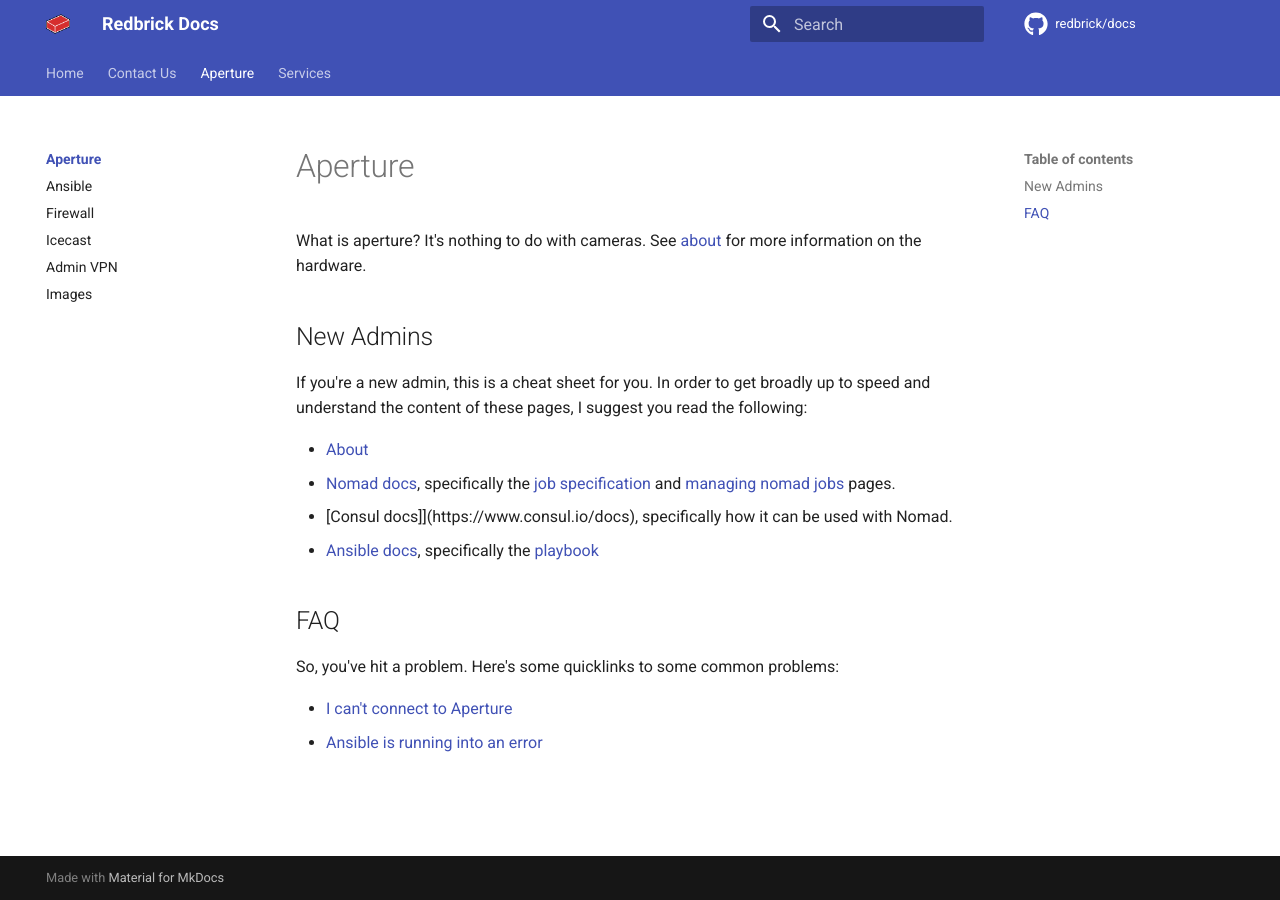
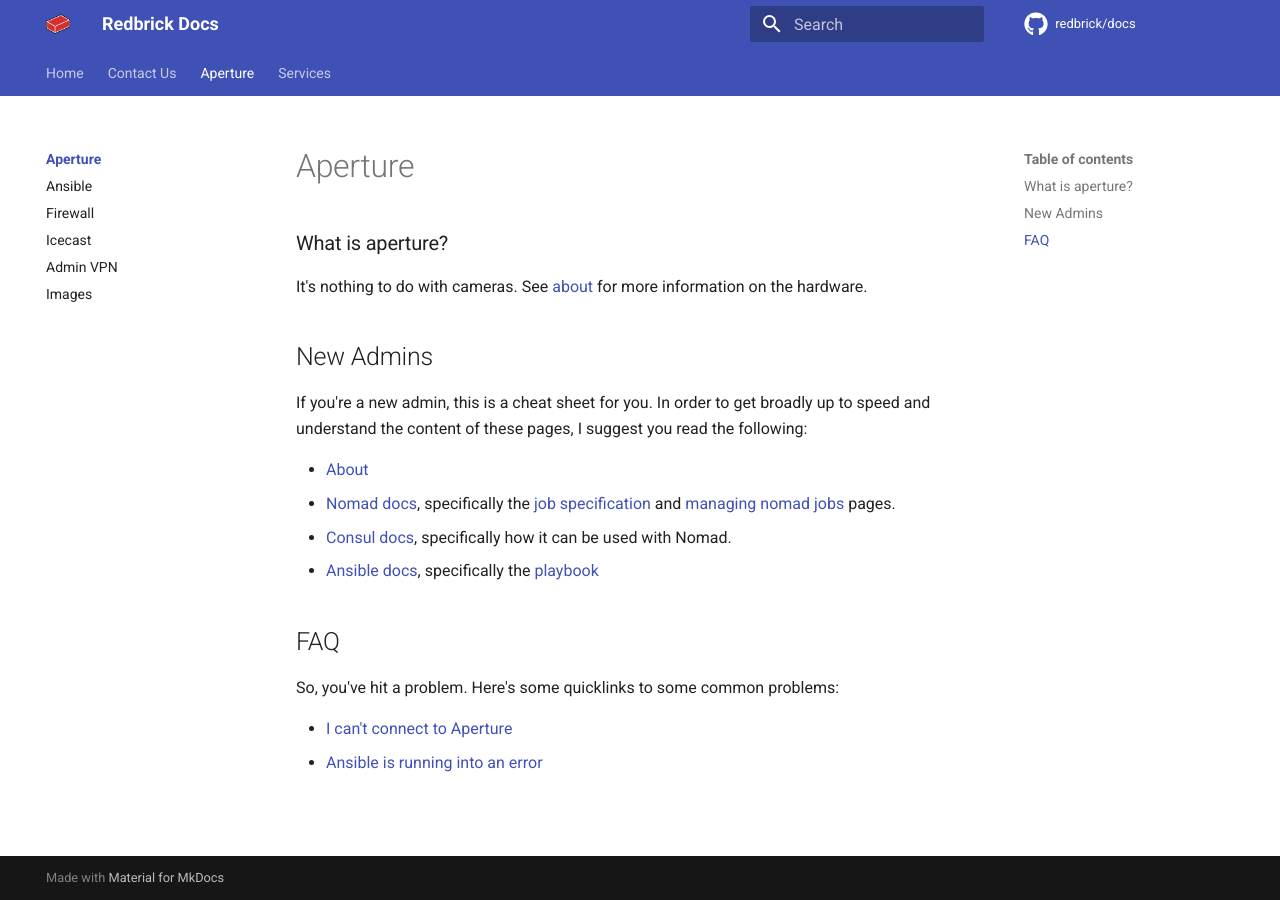
Before and after one commit to redbrick/docs, an MkDocs documentation site: the page built from docs/aperture/index.md, in a window 1280 px wide. Built offline with MkDocs 1.6.1 and Material for MkDocs 9.7.7, drawn with Linux system fonts in a browser that asks for light colours; comment, search, counter and statistics services are not loaded.

Commit message:
aperture: fix small formatting issue

```diff
--- a/docs/aperture/index.md
+++ b/docs/aperture/index.md
@@ -1,6 +1,7 @@
 # Aperture
 
-What is aperture? It's nothing to do with cameras. See [about](about.md) for more information on the hardware.
+### What is aperture?
+It's nothing to do with cameras. See [about](about.md) for more information on the hardware.
 
 ## New Admins
 
@@ -10,7 +11,7 @@
 - [About](about.md)
 - [Nomad docs](https://www.nomadproject.io/docs/), specifically the [job specification](https://developer.hashicorp.com/nomad/docs/job-specification)
 and [managing nomad jobs](https://developer.hashicorp.com/nomad/tutorials/manage-jobs) pages.
-- [Consul docs]](https://www.consul.io/docs), specifically how it can be used with Nomad.
+- [Consul docs](https://www.consul.io/docs), specifically how it can be used with Nomad.
 - [Ansible docs](https://docs.ansible.com/ansible/latest/index.html), specifically the [playbook](https://docs.ansible.com/ansible/latest/user_guide/playbooks.html)
 
 ## FAQ
```
